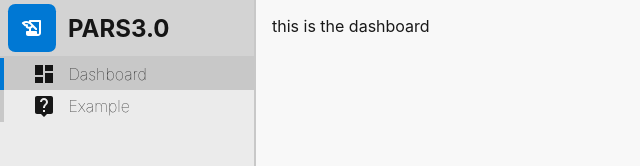
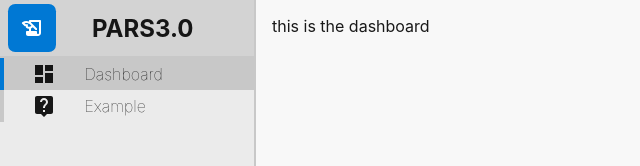
Before and after one commit to ItsWorkzFontys/Pars3.0, a React (Create React App) app in the folder Pars_Frontend/pars_validationdashboard/: page / in a window 1280 px wide. Shown: the top 166 px of the page, without its empty margins (0-640 px from the left). Built offline with nearby package versions, Linux system fonts and the light colour scheme.

Commit message:
Update sidebar-icon.scss

```diff
--- a/Pars_Frontend/pars_validationdashboard/src/Shared/Components/SideBar/SidbarIcon/sidebar-icon.scss
+++ b/Pars_Frontend/pars_validationdashboard/src/Shared/Components/SideBar/SidbarIcon/sidebar-icon.scss
@@ -22,8 +22,8 @@
     }
 
     h3 {
+        margin: 0;
         margin-left: 1em;
-        margin: 0;
         padding: 0;
         font-weight: 100;
         font-size: 1em;
```
